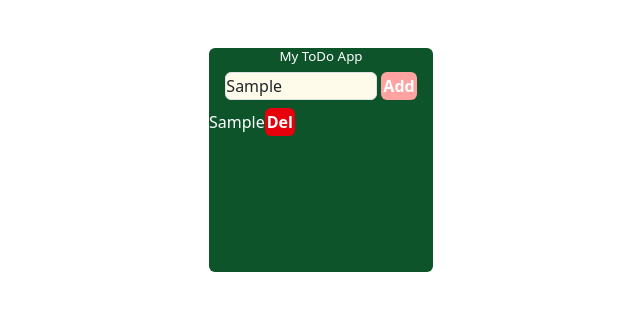
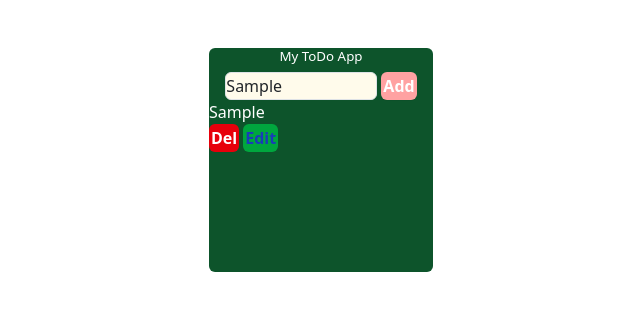
Before and after one commit to Harsimran141/ReactPractice, a React (Vite) app in the folder SecondApp/: page / in a window 1280 px wide. Both pictures are taken after typing "Sample" into the empty fields and a click on the button "Add". Shown: the top 310 px of the page, without its empty margins (319-959 px from the left). Built offline with nearby package versions, Linux system fonts and the light colour scheme.

Commit message:
feat: add edit functionality to todo items with prompt for task update

```diff
--- a/SecondApp/src/Todoapp.jsx
+++ b/SecondApp/src/Todoapp.jsx
@@ -9,6 +9,17 @@ function Todoapp() {
     }
     setTodos([...todos,task])
  }
+ const editTodo = (index)=> {
+    const newTask = prompt("Enter new task");
+    if(newTask === null || newTask.trim() === ""){
+        return;
+    }
+    const updateTodos = todos.map((item,i)=>
+    i === index ? newTask : item
+);
+setTodos(updateTodos);
+ }
+
   return (
     <div className=" bg-green-900 w-56 m-auto h-56 rounded-md justify-center mt-5">
     <h1 className="text-center">My ToDo App</h1>
@@ -22,8 +33,14 @@ function Todoapp() {
 <div>
     {todos.map((value,index)=>{
         return(<p className="text-white" key={index}>{value}
-        <button onClick={()=>setTodos(todos.filter((items,i)=>i !==index))} className="bg-red-600 rounded hover:text-black p-0.5 mt-2 font-bold shadow-2xl">Del</button>
+        <div className="flex gap-1">
+
+        <button onClick={()=>setTodos(todos.filter((items,i)=>i !==index))}
+        className="bg-red-600 rounded hover:text-black p-0.5  font-bold shadow-2xl">Del</button>
+        <button className="bg-green-600 rounded font-bold p-0.5 hover:bg-amber-300 text-blue-800">Edit</button>
+        </div>
         </p>)
+
     })}
 </div>
     </div>
```
